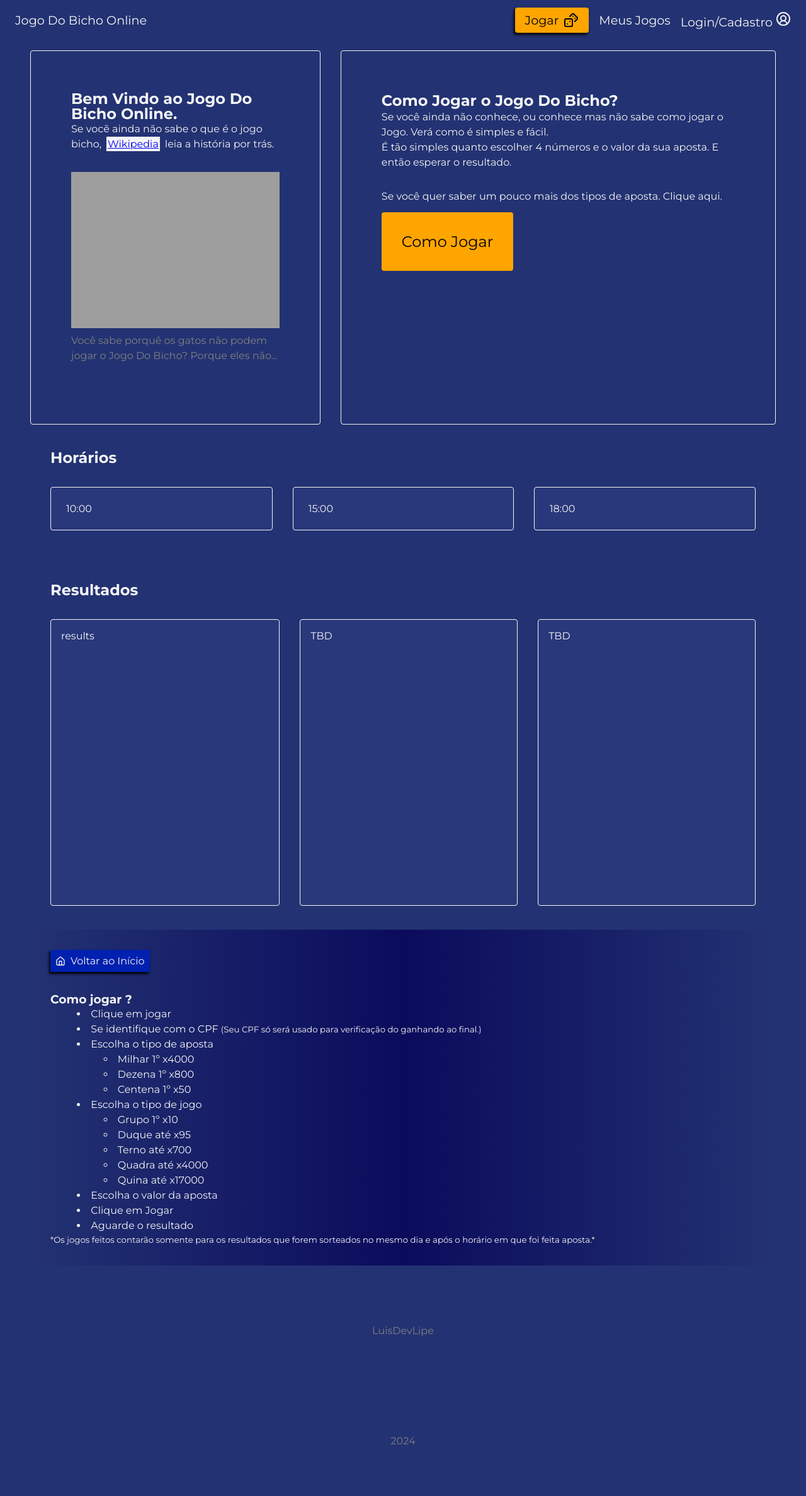
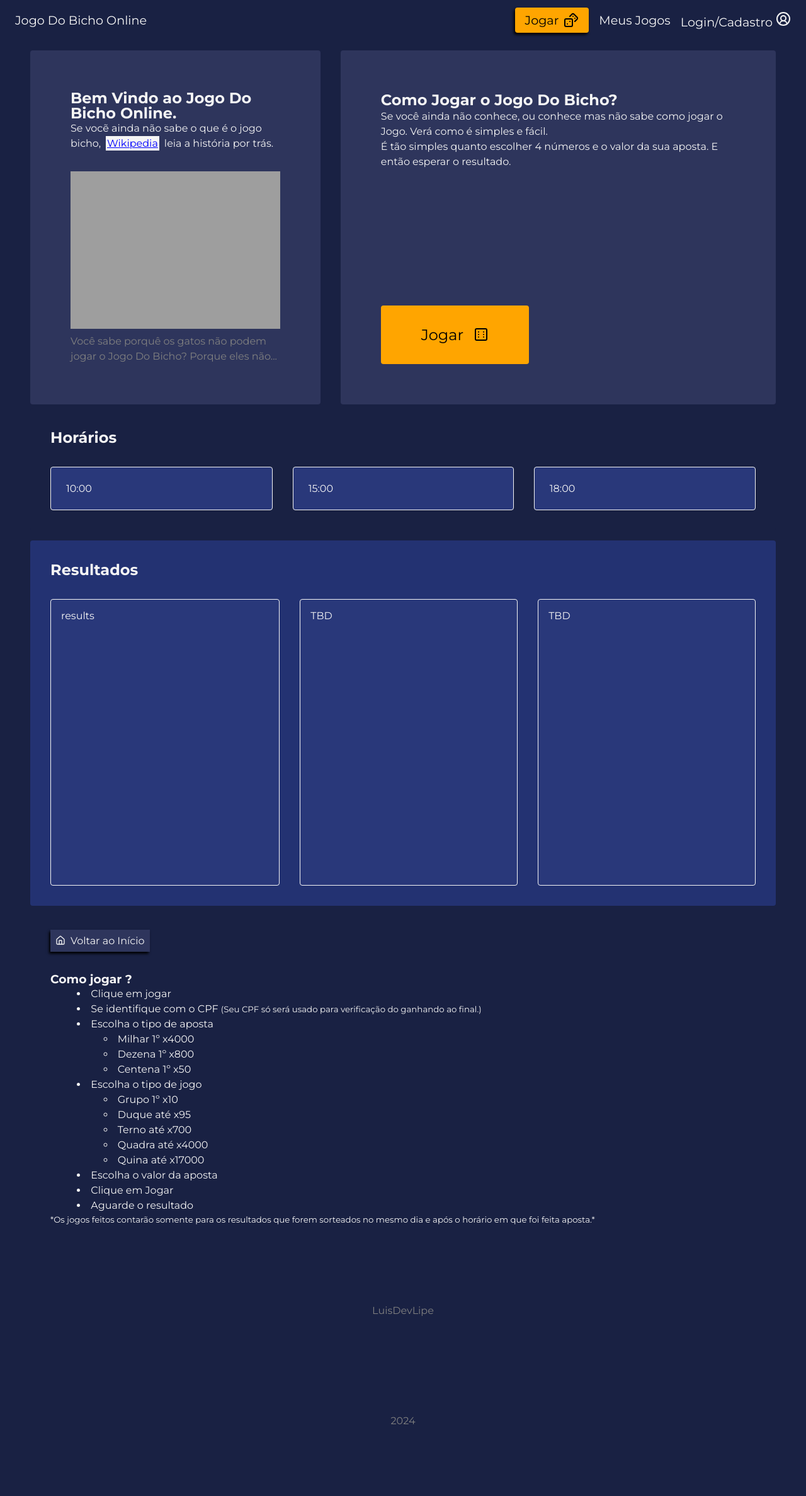
Before and after one commit to LuisDevLipe/jogodobicho, a PHP site: page / in a window 1280 px wide. Shown: the whole page at 63% size. After the commit the page ends 2261 px from the top, so only its background shows below. Run offline with PHP 8.4, Linux system fonts and the light colour scheme; some web fonts are replaced; grey boxes are pictures that could not be loaded.

Commit message:
chore: main

```diff
--- a/index.html
+++ b/index.html
@@ -51,10 +51,11 @@
 
                     <span>
 
-                        <p>Se você quer saber um pouco mais dos tipos de aposta. Clique aqui.</p>
+						<!--  <p>Se você quer saber um pouco mais dos tipos de aposta. Clique aqui.</p> -->
 
-                        <a href="#how-to-play">
-                            Como Jogar
+						<a href="#how-to-play">
+							Jogar
+							<i data-lucide="dice-6"></i>
                         </a>
                     </span>
 				</div>
--- a/styles.css
+++ b/styles.css
@@ -1,7 +1,7 @@
 @import url("https://fonts.googleapis.com/css2?family=Barlow+Condensed:ital,wght@0,100;0,200;0,300;0,400;0,500;0,600;0,700;0,800;0,900;1,100;1,200;1,300;1,400;1,500;1,600;1,700;1,800;1,900&family=Barlow:ital,wght@0,100;0,200;0,300;0,400;0,500;0,600;0,700;0,800;0,900;1,100;1,200;1,300;1,400;1,500;1,600;1,700;1,800;1,900&family=Montserrat:ital,wght@0,100..900;1,100..900&display=swap");
 :root {
-	--primary-color: #233272;
-    --secondary-color:#0020af;
+	--primary-color: #192143;
+    --secondary-color:#2e355c;
 	--text-color: #f5f5f5;
 	--cta-button: #ffa500;
 
@@ -131,9 +131,10 @@
 		> div.about-the-game {
 			padding: 4rem;
 
-			border: 1px solid #f5f5f5;
+			/* border: 1px solid #f5f5f5; */
 			border-radius: 4px;
 			line-height: 1.5rem;
+			background-color: var(--secondary-color);
 			a {
 				padding: 0.125rem;
 				background-color: #f5f5f5;
@@ -141,7 +142,7 @@
 				margin:0 0.5rem;
 			}
 			> figure {
-				padding: 2rem 0;
+				margin-top: 2rem;
 
 				img {
 					display: block;
@@ -160,7 +161,10 @@
 			display: flex;
 			flex-direction: column;
 			gap: 2rem;
-			border: 1px solid #f5f5f5;
+			/* border: 1px solid #f5f5f5;
+			 */
+			 justify-content: space-between;
+			 background-color: var(--secondary-color);
 			border-radius: 4px;
 
 			> div {
@@ -174,22 +178,28 @@
 				gap: 1rem;
 
 				a {
-					padding: 2rem;
+					padding: 2rem 4rem;
 					background: var(--cta-button);
 					border-radius: 4px;
 					font-size: 1.5rem;
 					color: #000;
 					text-decoration: none;
+					/* width: 100%; */
 					width: fit-content;
 					height: fit-content;
+					text-align: center;
+					display: flex;
+					gap: 1rem;
+					align-items: center;
 				}
+
 			}
 		}
 	}
 
 	> section.how-to-play {
 		padding: 2rem;
-		background: linear-gradient(to right, var(--primary-color), rgb(11, 11, 92), var(--primary-color));
+		/* background: linear-gradient(to right, var(--primary-color), rgb(11, 11, 92), var(--primary-color)); */
 		color: var(--text-color);
         display: flex;
         flex-direction: column;
```
